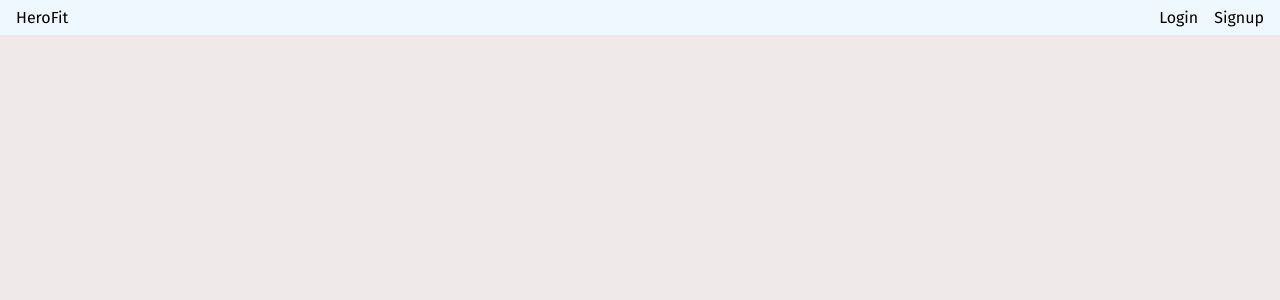
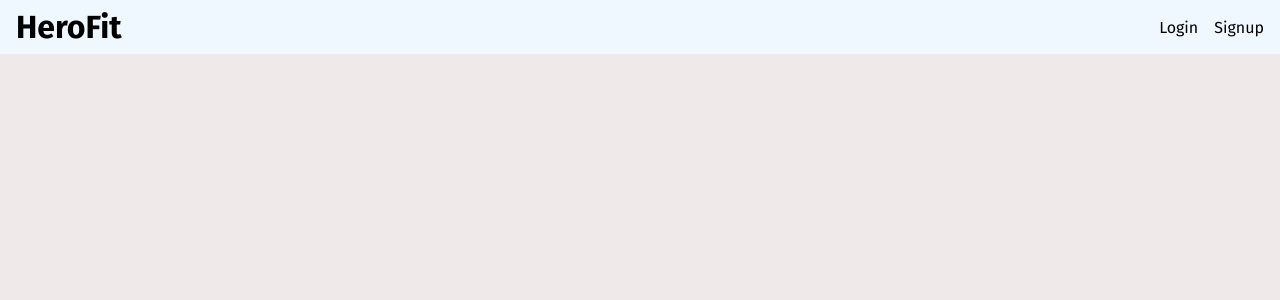
Before and after one commit to brettg17/HeroFit, a React (Create React App) app in the folder client/: page / in a window 1280 px wide. Shown: the top 300 px of the page. Built offline with nearby package versions, Linux system fonts and the light colour scheme.

Commit message:
fix: navbar styling as signed in user

```diff
--- a/client/src/styles/DropdownMenu.css
+++ b/client/src/styles/DropdownMenu.css
@@ -14,7 +14,7 @@
 }
 
 .dropdown-button:hover {
-  color: #555;
+  color: #b4b2b2;
 }
 
 .dropdown-menu {
--- a/client/src/styles/navbar.css
+++ b/client/src/styles/navbar.css
@@ -8,11 +8,12 @@
   background-color: aliceblue;
 }
 
-.Herofit {
-  font-size: 10em;
+.HeroFit {
+  font-size: 2em;
   font-weight: bold;
   color: black;
   font-family: 'Fira Sans', Arial, sans-serif;
+  text-decoration: none;
 }
 
 ul {
```
